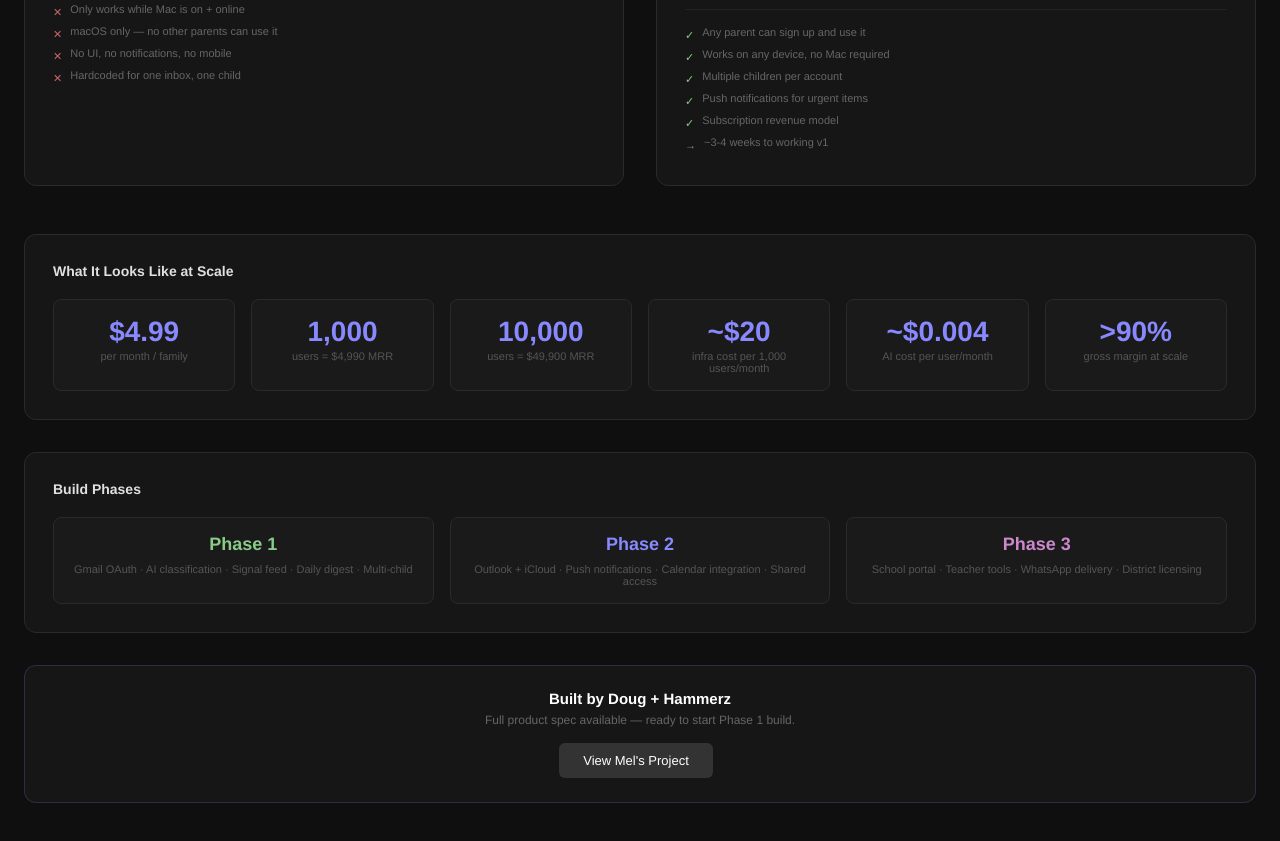
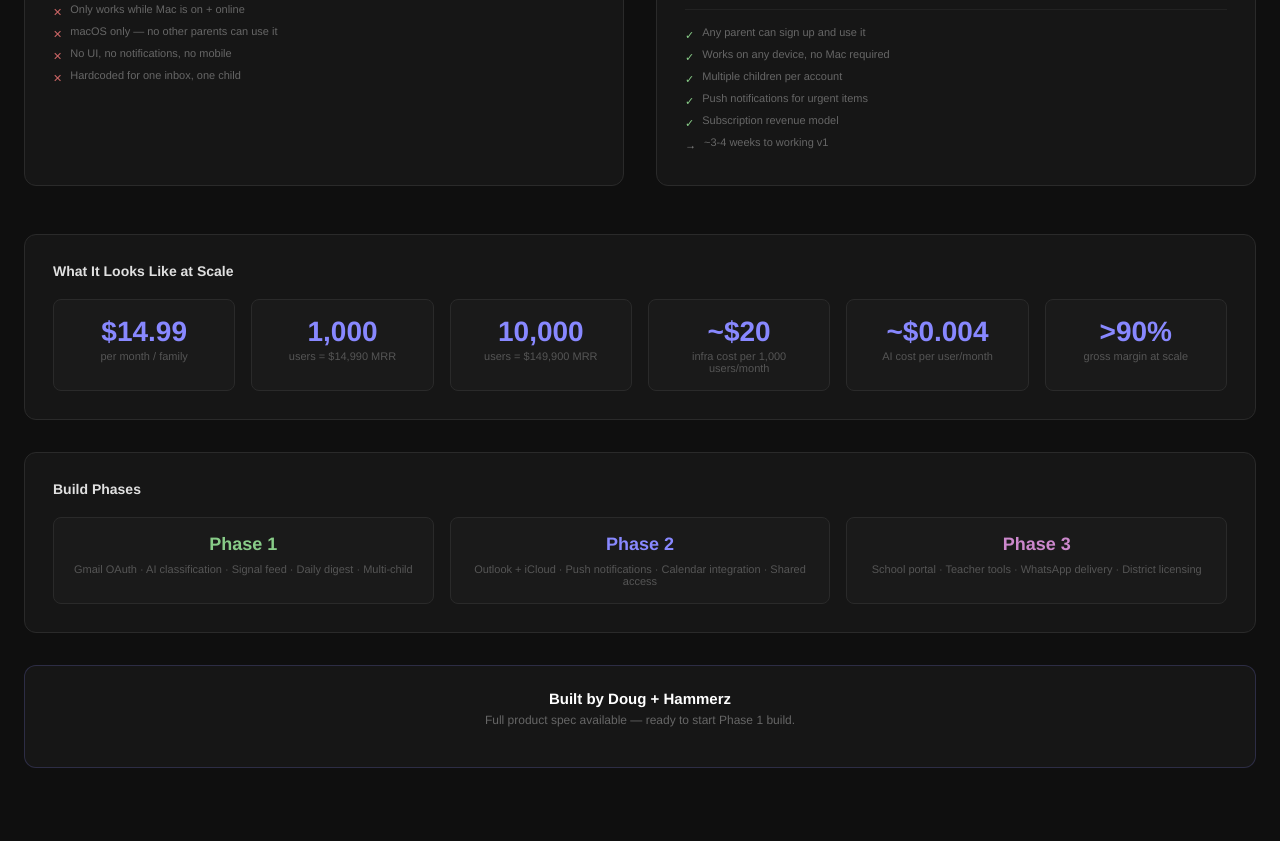
Before and after one commit to D-G-K-Eng/schoolsignal, a plain HTML site: page architecture-diagram.html in a window 1280 px wide. Shown: the part 726-1567 px from the top of the page. After the commit the page ends 1534 px from the top, so only its background shows below. Drawn offline with Linux system fonts and the light colour scheme.

Commit message:
Fix pricing to .99, remove Mel reference

```diff
--- a/architecture-diagram.html
+++ b/architecture-diagram.html
@@ -145,16 +145,16 @@
   <h2>What It Looks Like at Scale</h2>
   <div class="scale-grid">
     <div class="scale-item">
-      <span class="number">$4.99</span>
+      <span class="number">$14.99</span>
       <span class="unit">per month / family</span>
     </div>
     <div class="scale-item">
       <span class="number">1,000</span>
-      <span class="unit">users = $4,990 MRR</span>
+      <span class="unit">users = $14,990 MRR</span>
     </div>
     <div class="scale-item">
       <span class="number">10,000</span>
-      <span class="unit">users = $49,900 MRR</span>
+      <span class="unit">users = $149,900 MRR</span>
     </div>
     <div class="scale-item">
       <span class="number">~$20</span>
@@ -192,7 +192,6 @@
 <div class="cta">
   <h3>Built by Doug + Hammerz</h3>
   <p>Full product spec available — ready to start Phase 1 build.</p>
-  <a href="https://raw.githubusercontent.com/D-G-K-Eng/studio-os-mockup/main/MEL_PROJECT_HANDOFF.md" style="background:#333; margin-right:8px;">View Mel's Project</a>
 </div>
 
 </body>
```
Also changed, not shown: index.html (+3 -4 lines).
